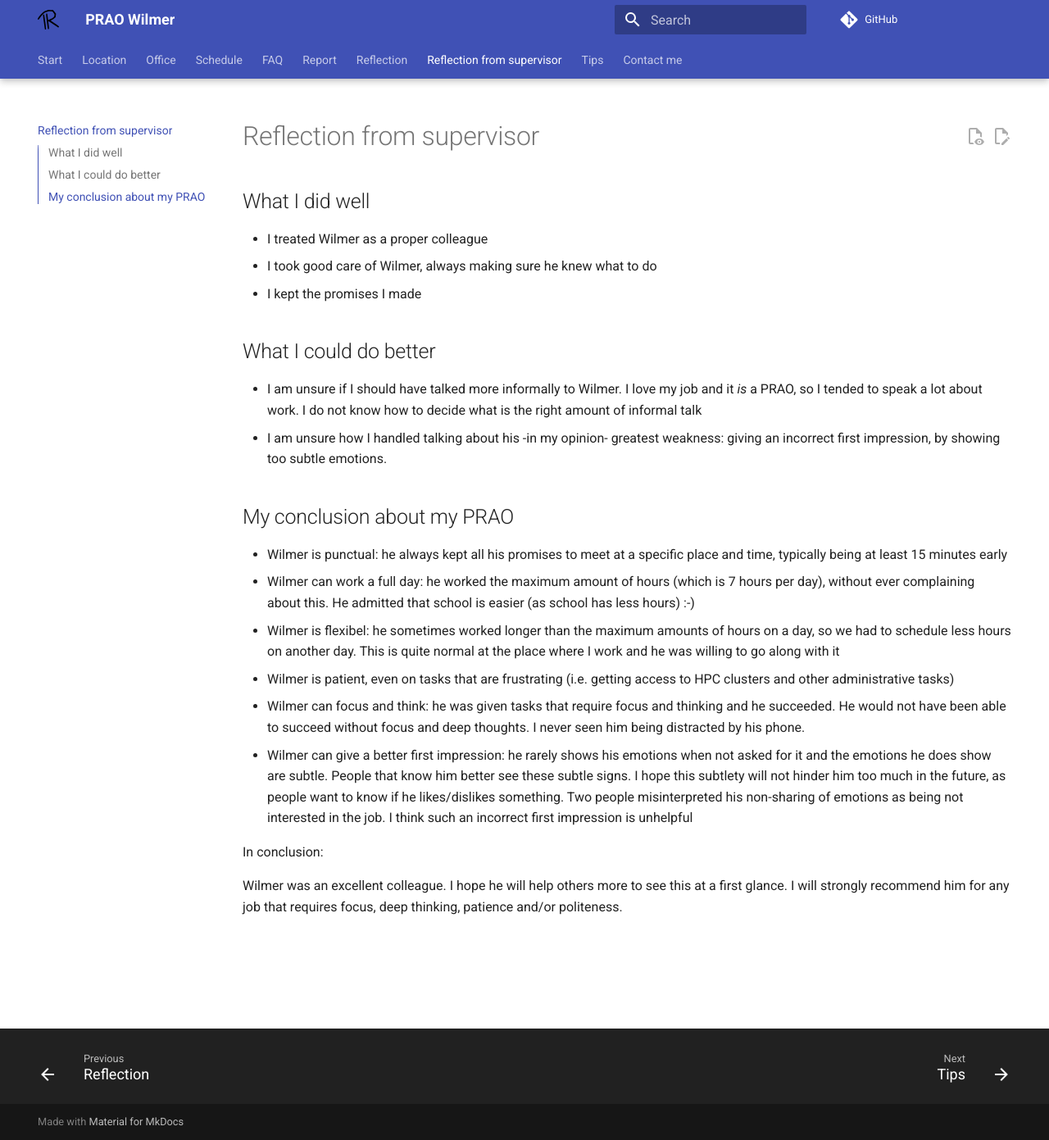
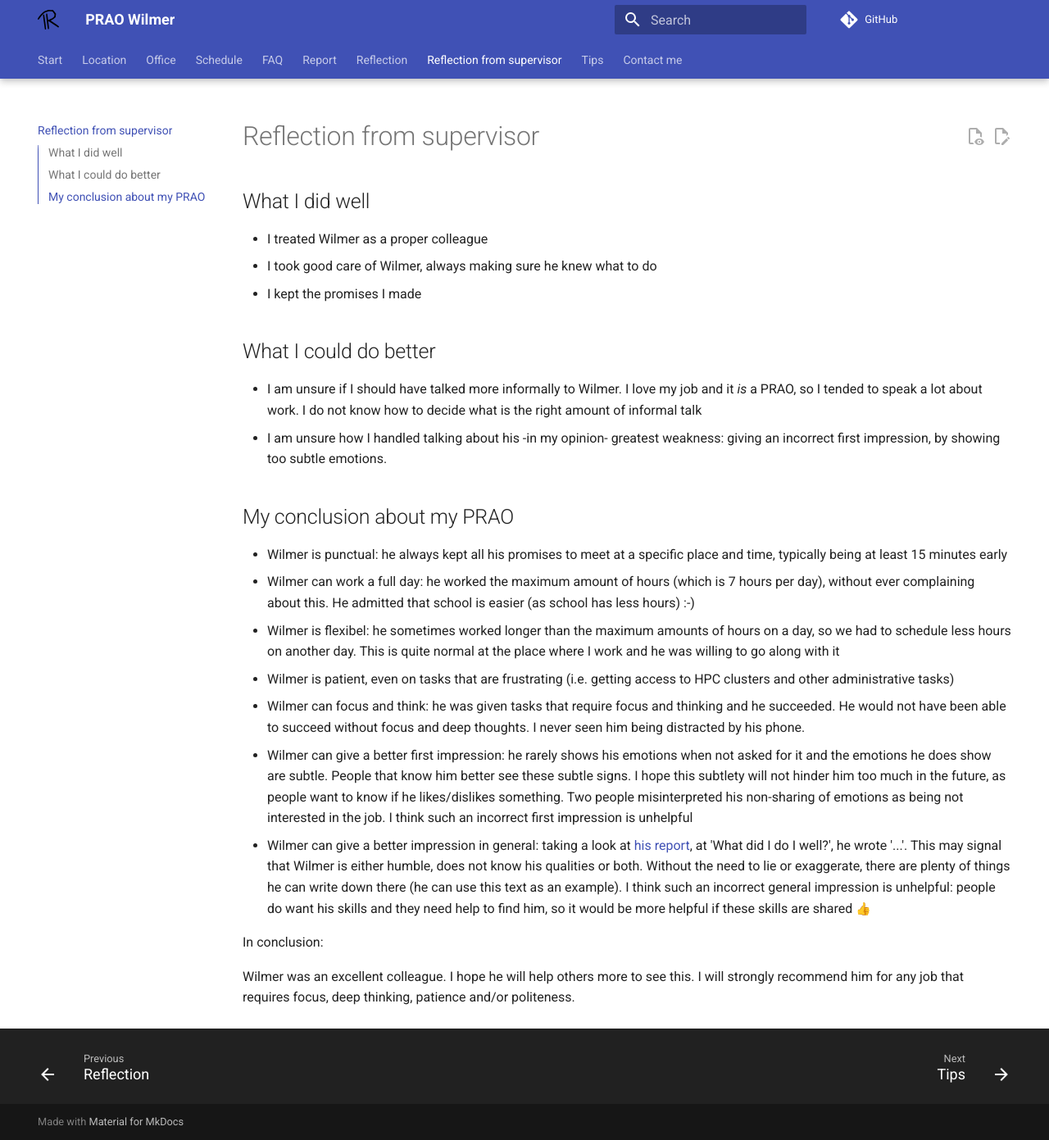
Before and after one commit to richelbilderbeek/prao_wilmer_20260413, an MkDocs documentation site: the page built from docs/reflection_from_supervisor.md, in a window 1280 px wide and 1391 px high. Shown: the whole window at 82% size. Built offline with MkDocs 1.6.1 and Material for MkDocs 9.7.7, drawn with Linux system fonts in a browser that asks for light colours; emoji names are drawn with the system emoji font; comment, search, counter and statistics services are not loaded.

Commit message:
Read report

```diff
--- a/docs/reflection_from_supervisor.md
+++ b/docs/reflection_from_supervisor.md
@@ -42,9 +42,18 @@
   Two people misinterpreted his non-sharing of
   emotions as being not interested in the job. I think such an
   incorrect first impression is unhelpful
+- Wilmer can give a better impression in general:
+  taking a look at [his report](report.md), at 'What did I do I well?',
+  he wrote '...'. This may signal that Wilmer is either humble, does
+  not know his qualities or both. Without the need to lie or exaggerate,
+  there are plenty of things he can write down there (he can use this
+  text as an example).
+  I think such an incorrect general impression is unhelpful: people
+  do want his skills and they need help to find him, so it would be
+  more helpful if these skills are shared :+1:
 
 In conclusion:
 
-Wilmer was an excellent colleague. I hope he will help others more to see this
-at a first glance. I will strongly recommend him for any job that requires
+Wilmer was an excellent colleague. I hope he will help others more to see this.
+I will strongly recommend him for any job that requires
 focus, deep thinking, patience and/or politeness.
```
